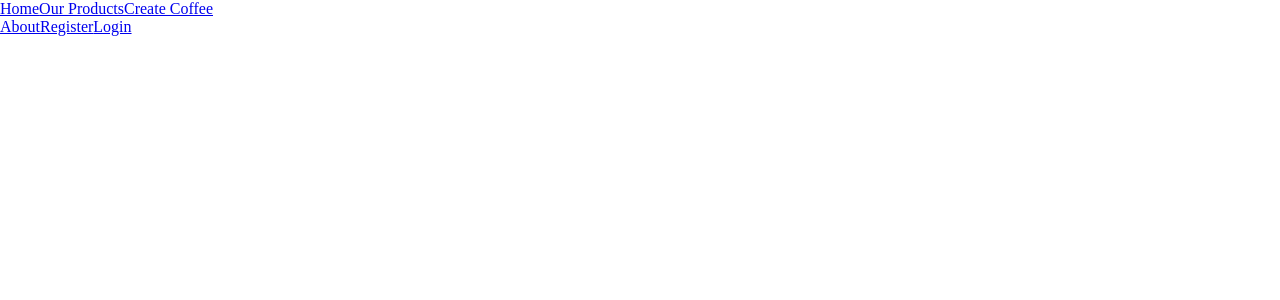
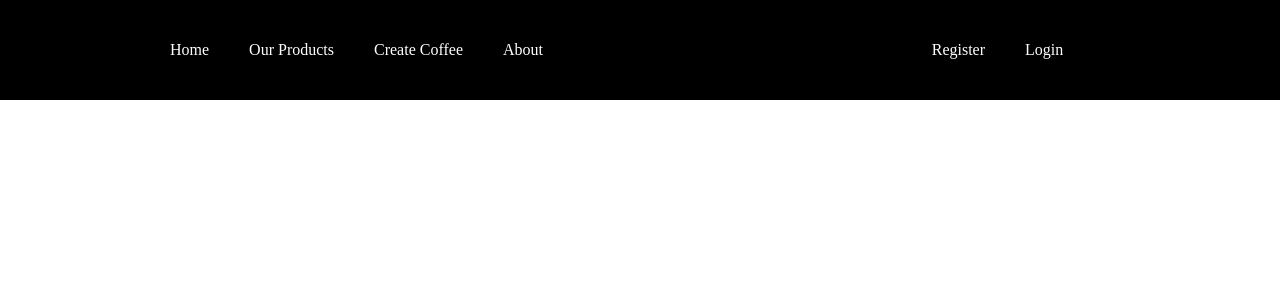
Before and after one commit to MarioAngelov2/Coffee-App, a React (Create React App) app in the folder app/: page /login in a window 1280 px wide. Shown: the top 300 px of the page. Built offline with nearby package versions, Linux system fonts and the light colour scheme.

Commit message:
Add css to navbar

```diff
--- a/app/src/components/Navbar.jsx
+++ b/app/src/components/Navbar.jsx
@@ -1,4 +1,5 @@
 import React from "react";
+import '../styles/Navbar.css'
 
 import { Link } from "react-router-dom";
 
@@ -9,9 +10,9 @@ function Navbar() {
         <Link to="/">Home</Link>
         <Link to="/catalog">Our Products</Link>
         <Link to="/create">Create Coffee</Link>
+        <Link to="/about">About</Link>
       </div>
       <div className="rightSide">
-        <Link to="/about">About</Link>
         <Link to="/register">Register</Link>
         <Link to="/login">Login</Link>
       </div>
--- a/app/src/styles/Navbar.css
+++ b/app/src/styles/Navbar.css
@@ -0,0 +1,29 @@
+.navbar {
+  width: 100%;
+  height: 100px;
+  background-color: black;
+  display: flex;
+  flex-direction: row;
+}
+
+.navbar .leftSide {
+  flex: 50%;
+  height: 100%;
+  display: flex;
+  align-items: center;
+  padding-left: 150px;
+}
+
+.navbar .rightSide {
+  flex: 50%;
+  height: 100%;
+  display: flex;
+  align-items: center;
+  justify-content: center;
+}
+
+.navbar a {
+  color: white;
+  text-decoration: none;
+  margin: 20px;
+}
```
